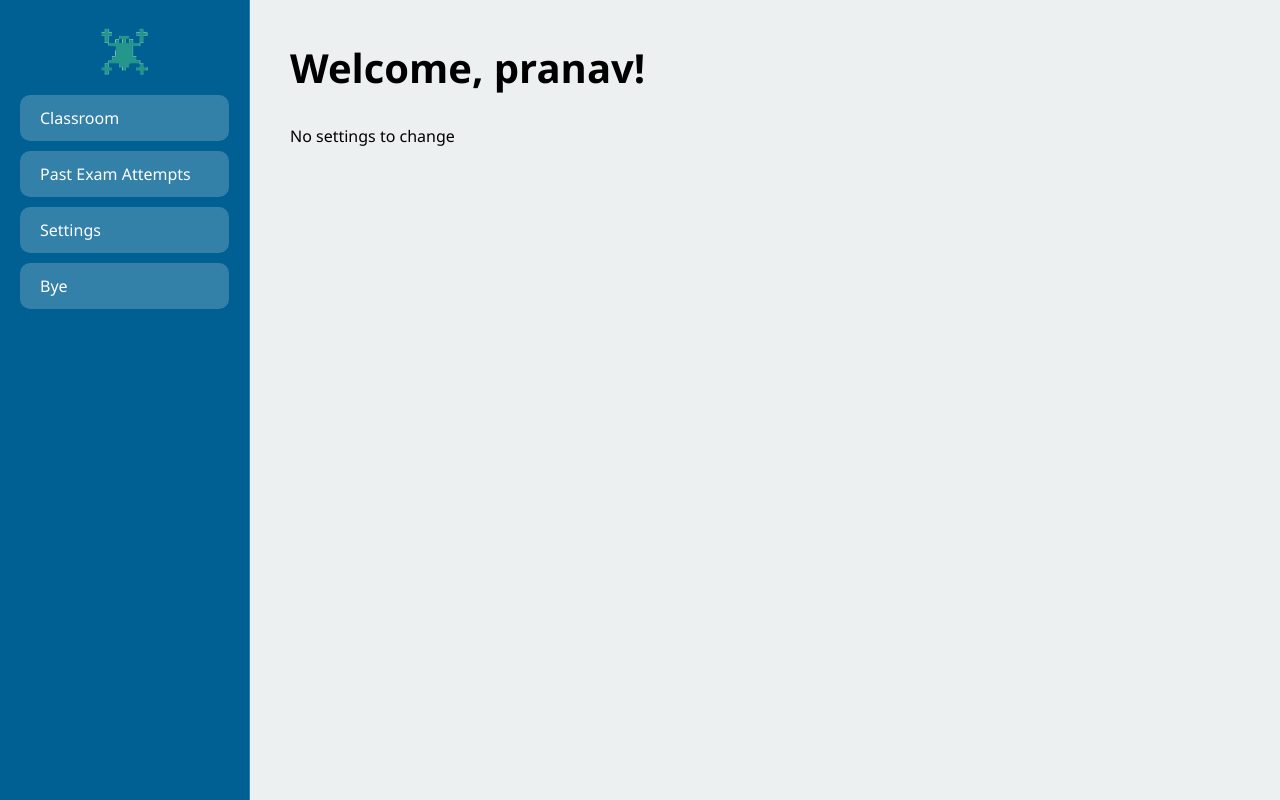
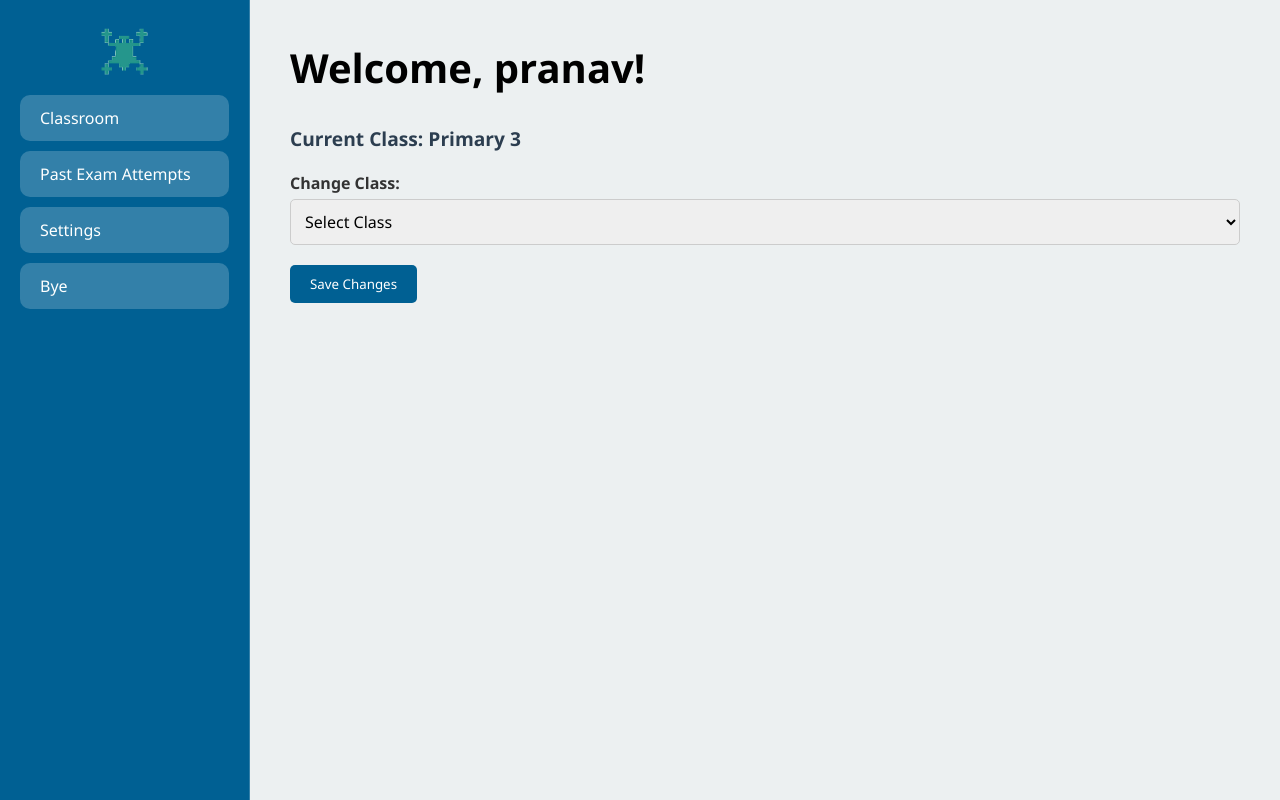
Before and after one commit to ponp1234/backbencher, a Flask app: page /settings in a window 1280 px wide. Run offline with Flask 3, Linux system fonts and the light colour scheme; a user stored in the database is signed in.

Commit message:
01092025

```diff
--- a/templates/settings.html
+++ b/templates/settings.html
@@ -5,7 +5,7 @@
     <meta name="viewport" content="width=device-width, initial-scale=1.0">
     <title>User Home </title>
     <style>
-        * {
+           * {
             box-sizing: border-box;
             margin: 0;
             padding: 0;
@@ -21,7 +21,6 @@
         .sidebar {
             width: 250px;
             background: #006093;
-            backdrop-filter: blur(10px);
             padding: 20px;
             border-right: 1px solid rgba(255, 255, 255, 0.2);
         }
@@ -46,7 +45,7 @@
             flex: 1;
             padding: 40px;
             color: black;
-            background: #ecf0f1
+            background: #ecf0f1;
         }
 
         h1 {
@@ -54,109 +53,49 @@
             font-size: 2.5em;
         }
 
-        h2 {
-            margin: 30px 0 20px;
-            font-size: 1.8em;
+        .form-group {
+            margin-bottom: 20px;
         }
 
-        .exam-catalog {
-            display: grid;
-            grid-template-columns: repeat(auto-fill, minmax(300px, 1fr));
-            gap: 20px;
-            margin-bottom: 40px;
+        label {
+            display: block;
+            margin-bottom: 5px;
+            font-weight: bold;
+            color: #333;
         }
 
-        .exam-card {
-            background: white;
-            border-radius: 15px;
-            padding: 20px;
-            display: flex;
-            align-items: center;
-            gap: 20px;
-            transition: transform 0.3s ease, box-shadow 0.3s ease;
+        select {
+            width: 100%;
+            padding: 10px;
+            font-size: 1em;
+            border: 1px solid #ccc;
+            border-radius: 5px;
         }
 
-        .exam-card:hover {
-            transform: translateY(-5px);
-            box-shadow: 0 10px 20px rgba(0, 0, 0, 0.2);
+        button {
+            padding: 10px 20px;
+            background: #006093;
+            color: white;
+            border: none;
+            border-radius: 5px;
+            cursor: pointer;
         }
 
-        .exam-info {
-            flex: 1;
+        button:hover {
+            background: #004b6d;
         }
 
-        .exam-info h3 {
+        .current-class {
+            font-size: 1.2em;
+            font-weight: bold;
+            margin-bottom: 20px;
             color: #2c3e50;
-            margin-bottom: 10px;
         }
 
-        .exam-info p {
-            color: #666;
-            margin-bottom: 15px;
-            font-size: 0.9em;
-        }
-
-        .exam-link {
-            display: inline-block;
-            padding: 10px 20px;
-            background: #ff6b6b;
-            color: white;
-            text-decoration: none;
-            border-radius: 8px;
-            transition: background 0.3s ease;
-        }
-
-        .exam-link:hover {
-            background: #ff5252;
-        }
-
-        .attempts-table {
-            width: 100%;
-            background: white;
-            border-radius: 15px;
-            overflow: hidden;
-            border-collapse: collapse;
-        }
-
-        .attempts-table th,
-        .attempts-table td {
-            padding: 15px;
-            text-align: left;
-            color: #2c3e50;
-            border-bottom: 1px solid #eee;
-        }
-
-        .attempts-table th {
-            background: #f8f9fa;
-            font-weight: 600;
-        }
-
-        .attempts-table tr:last-child td {
-            border-bottom: none;
-        }
-
-        .attempts-table tr:hover td {
-            background: #f8f9fa;
-        }
-
-        @media (max-width: 768px) {
-            body {
-                flex-direction: column;
-            }
-
-            .sidebar {
-                width: 100%;
-                border-right: none;
-                border-bottom: 1px solid rgba(255, 255, 255, 0.2);
-            }
-
-            .content {
-                padding: 20px;
-            }
-
-            .exam-catalog {
-                grid-template-columns: 1fr;
-            }
+        .flash-message {
+            color: green;
+            margin-bottom: 20px;
+            font-weight: bold;
         }
     </style>
 </head>
@@ -172,7 +111,37 @@
     <div class="content">
         <h1>Welcome, {{ current_user.username }}!</h1>
 
-       No settings to change
+        <!-- Display Current Class -->
+        <div class="current-class">
+            Current Class: <span>{{ current_user.student_class }}</span>
+        </div>
+
+
+            <!-- Flash Message for Success -->
+        {% with messages = get_flashed_messages(with_categories=True) %}
+            {% if messages %}
+                {% for category, message in messages %}
+                    <div class="flash-message">{{ message }}</div>
+                {% endfor %}
+            {% endif %}
+        {% endwith %}
+
+        <!-- Change Class Form -->
+        <form method="POST" action="{{ url_for('change_class') }}">
+            <div class="form-group">
+                <label for="class">Change Class:</label>
+                <select id="class" name="class" required>
+                    <option value="">Select Class</option>
+                    <option value="IGCSE">IGCSE-9</option>
+                    <option value="IGCSE">IGCSE-10</option>
+                    <option value="Primary 4">Primary 4</option>
+                    <option value="Primary 5">Primary 5</option>
+                    <option value="Primary 6">Primary 6</option>
+                </select>
+            </div>
+            <button type="submit">Save Changes</button>
+        </form>
+
 
     </div>
 </body>
```
Also changed, not shown: appwin.py (+15 -0 lines), instance/site6.db.
